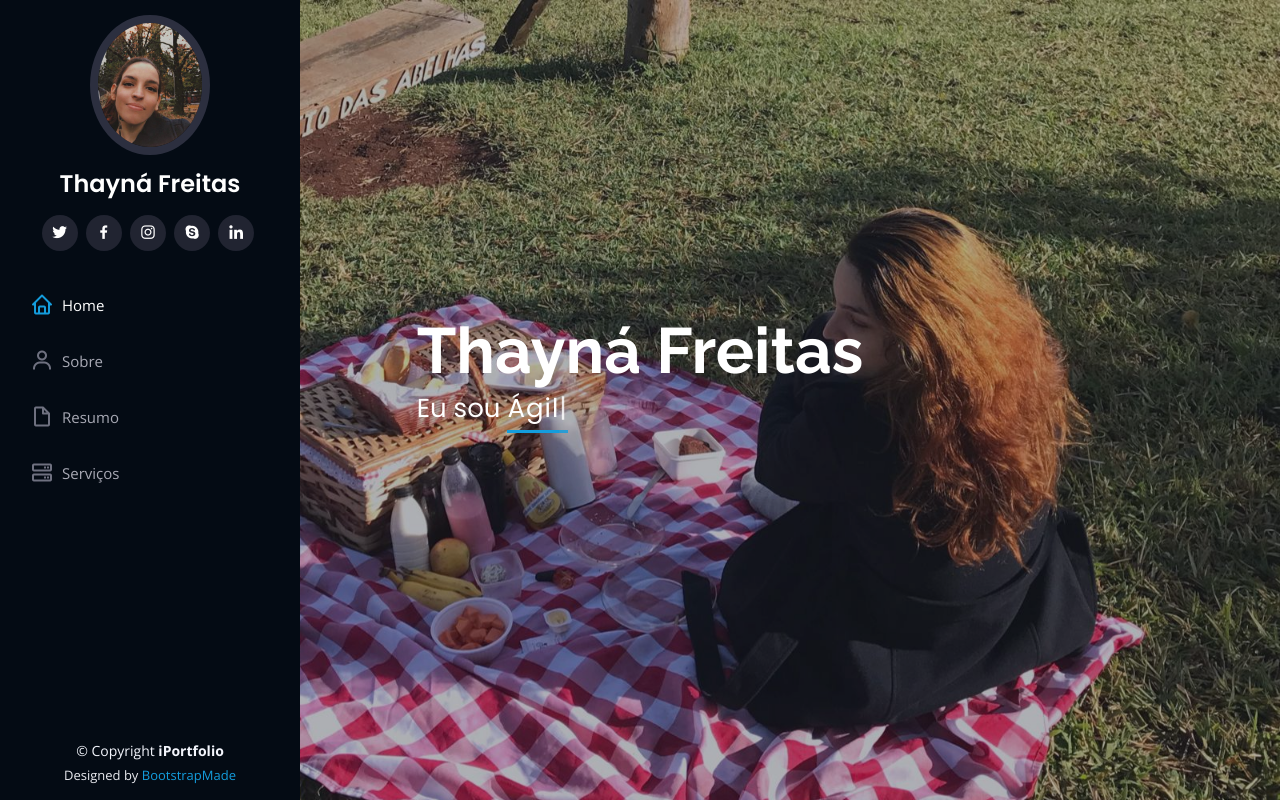
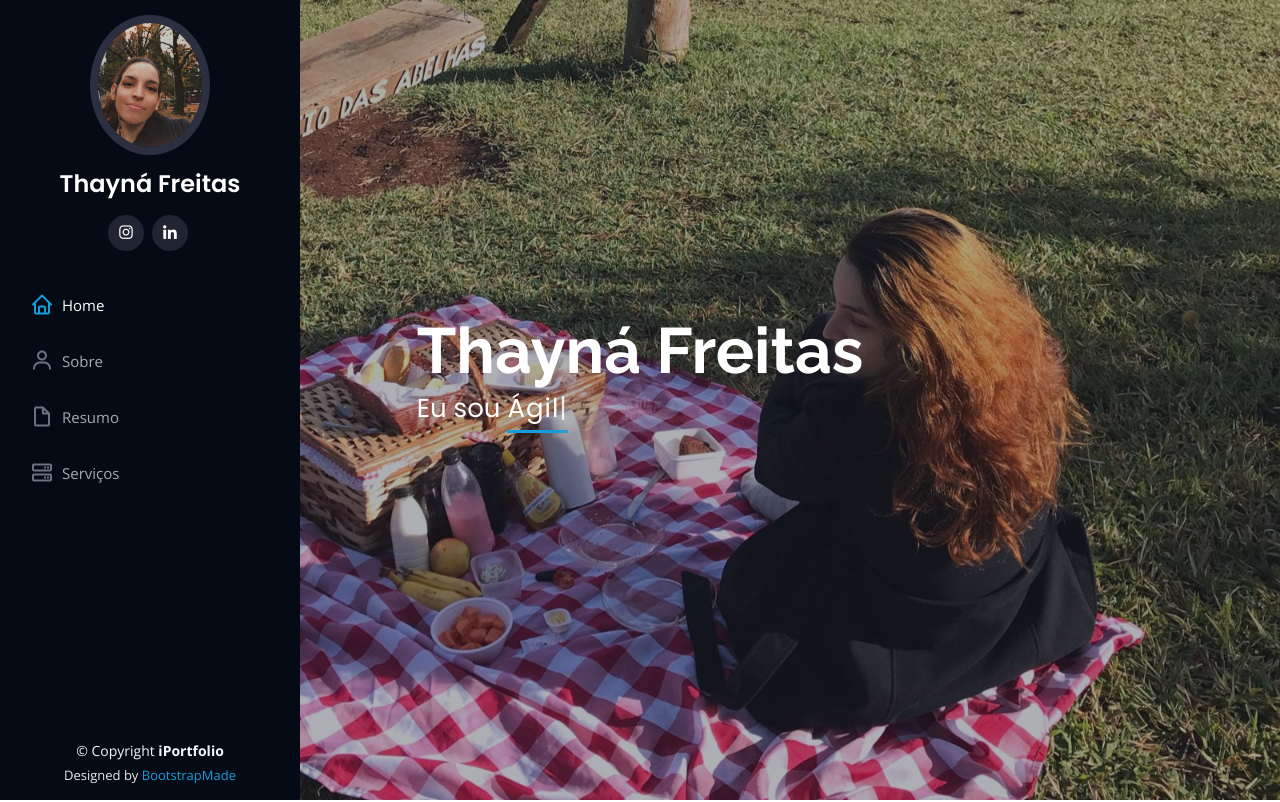
Before and after one commit to ThaynaFreitas/portifolio, a plain HTML site: page index.html in a window 1280 px wide. Shown: the top 802 px of the page. Drawn offline with nearby package versions, Linux system fonts and the light colour scheme.

Commit message:
adcionado links de redes sociais

```diff
--- a/index.html
+++ b/index.html
@@ -49,11 +49,8 @@
         <img src="assets/img/profile-img.jpg" alt="" class="img-fluid rounded-circle">
         <h1 class="text-light"><a href="index.html">Thayná Freitas</a></h1>
         <div class="social-links mt-3 text-center">
-          <a href="#" class="twitter"><i class="bx bxl-twitter"></i></a>
-          <a href="#" class="facebook"><i class="bx bxl-facebook"></i></a>
-          <a href="#" class="instagram"><i class="bx bxl-instagram"></i></a>
-          <a href="#" class="google-plus"><i class="bx bxl-skype"></i></a>
-          <a href="#" class="linkedin"><i class="bx bxl-linkedin"></i></a>
+          <a href="https://www.instagram.com/thaynasomber/" class="instagram"><i class="bx bxl-instagram"></i></a>
+          <a href="https://www.linkedin.com/in/thayn%C3%A1-freitas-299a54158/" class="linkedin"><i class="bx bxl-linkedin"></i></a>
         </div>
       </div>
 
```
